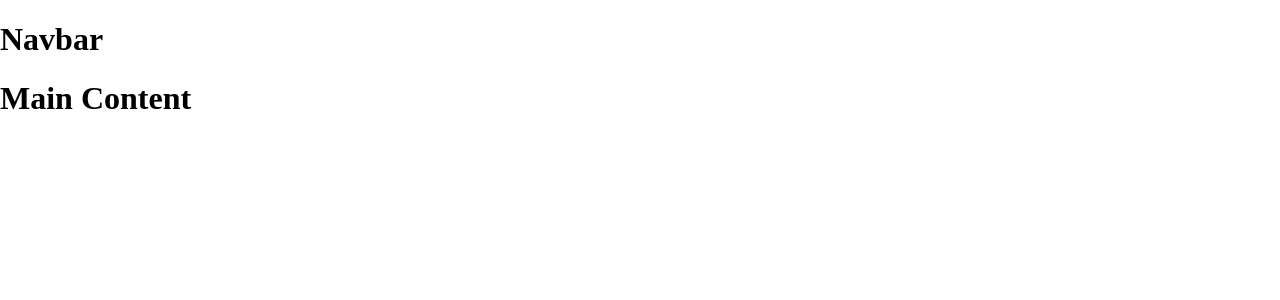
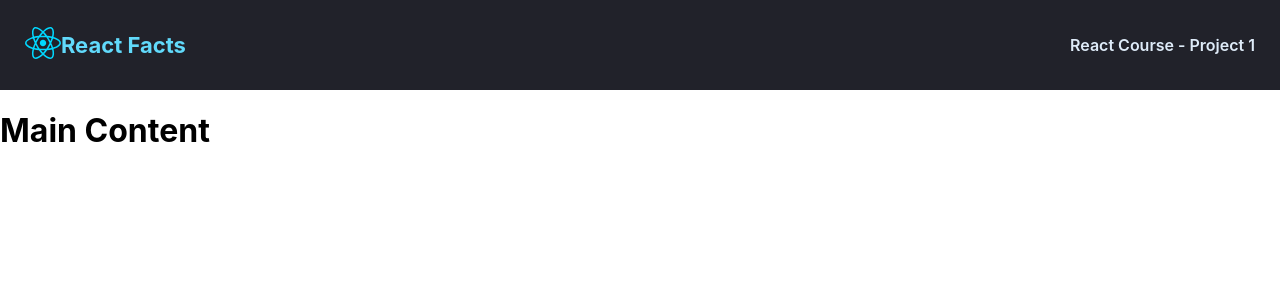
Before and after one commit to yuvraj-timalsina/react-site, a React (Vite) app: page / in a window 1280 px wide. Shown: the top 300 px of the page. Built offline with nearby package versions, Linux system fonts and the light colour scheme.

Commit message:
Navbar styling

```diff
--- a/src/components/Navbar.jsx
+++ b/src/components/Navbar.jsx
@@ -2,7 +2,13 @@ import reactLogo from "../assets/react.svg";
 
 function Navbar() {
     return (
-        <h1>Navbar</h1>
+            <nav className="nav">
+                <a href="https://react.dev" target="_blank" rel="noreferrer">
+                    <img src={reactLogo} className="logo" alt="React Logo"/>
+                </a>
+                <h3 className="nav-logo-text">React Facts</h3>
+                <h4 className="nav-title">React Course - Project 1</h4>
+            </nav>
     );
 }
 
--- a/src/index.css
+++ b/src/index.css
@@ -4,4 +4,34 @@
 
 body {
     margin: 0;
+    font-family: Inter, sans-serif;
 }
+
+nav {
+    display: flex;
+    align-items: center;
+    background-color: #21222A;
+    height: 90px;
+    padding: 30px 25px;
+}
+
+.nav-logo-text, .nav-title {
+    margin: 0;
+}
+
+.nav-logo-text {
+    margin-right: auto;
+    color: #61DAFB;
+    font-weight: 700;
+    font-size: 22px;
+}
+
+.nav-title {
+    color: #DEEBF8;
+    font-weight: 600;
+}
+
+.nav-icon {
+    height: 30px;
+    margin-right: 7px;
+}
```
